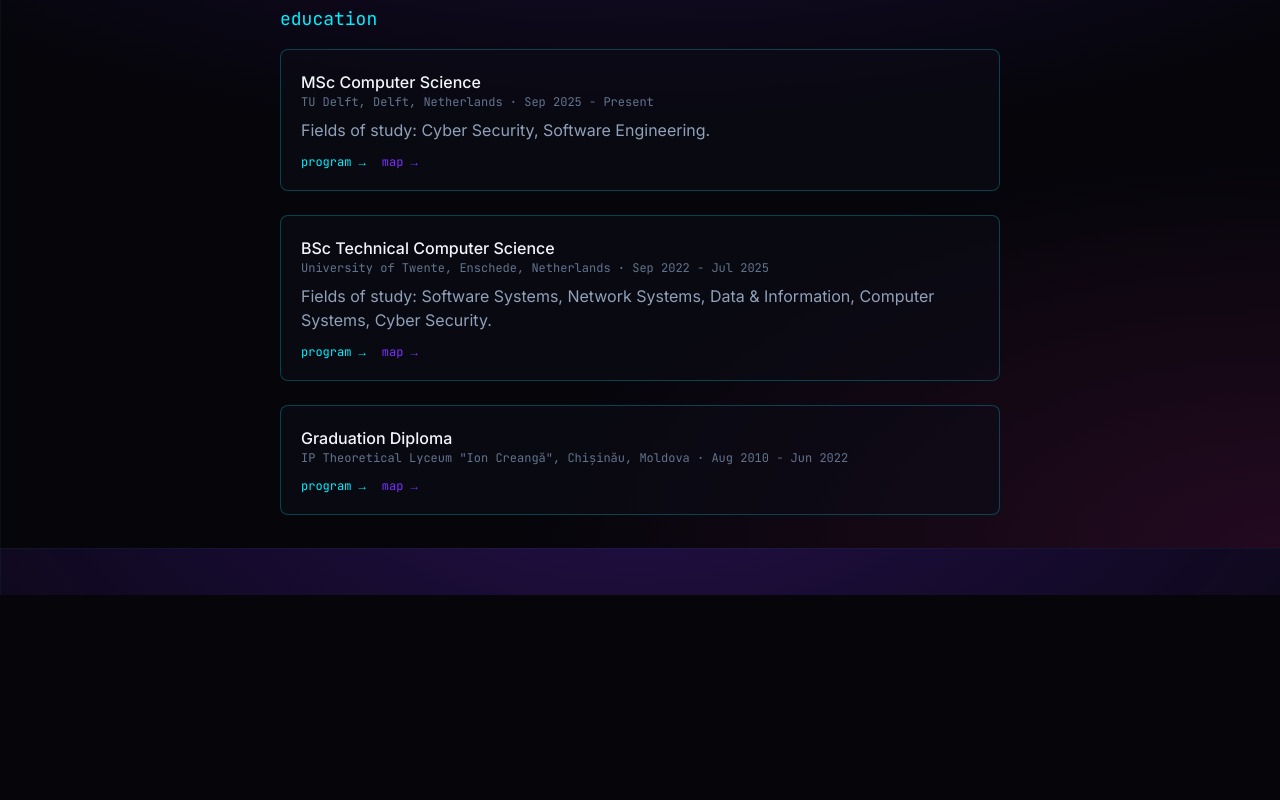
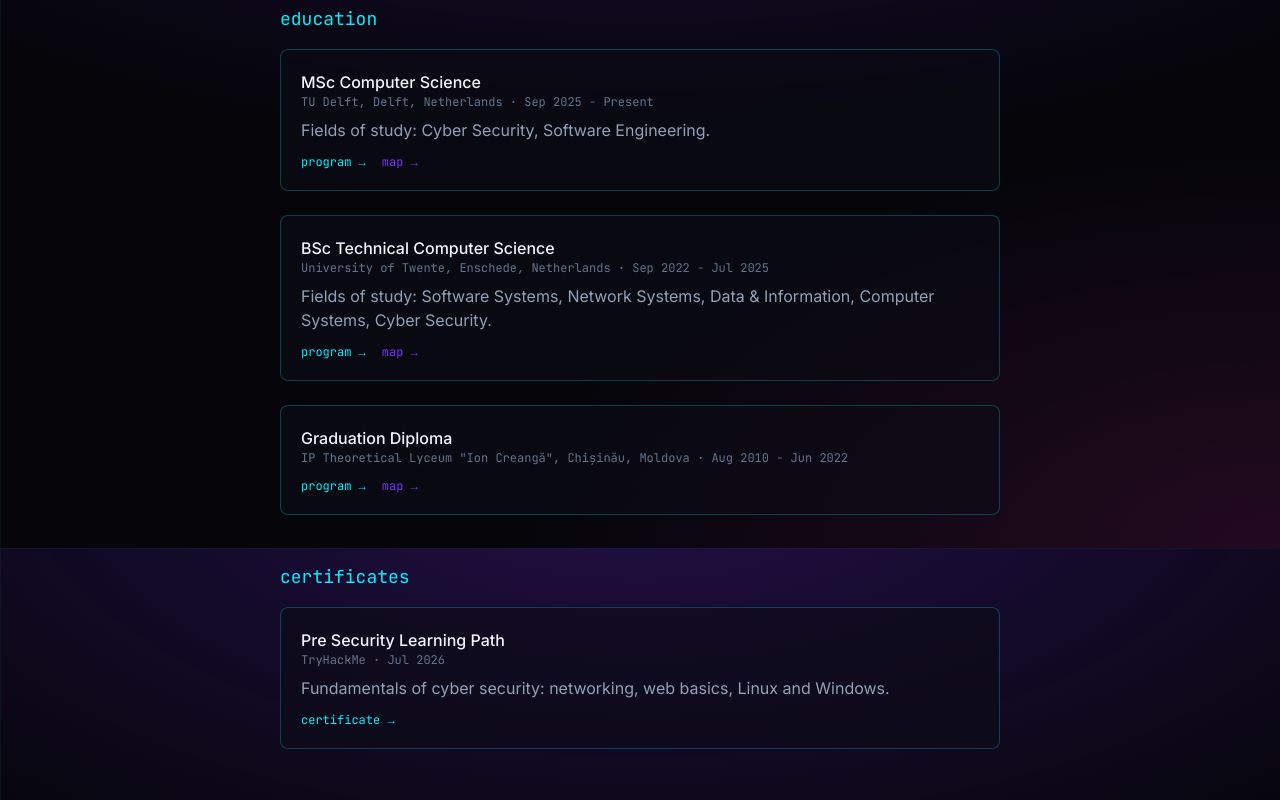
Before and after one commit to Headpoint2042/PSite, a Vue app: page /education in a window 1280 px wide. Shown: the part 252-1052 px from the top of the page. Before the commit the page ends 847 px from the top, so only its background shows below. Built offline with nearby package versions, Linux system fonts and the light colour scheme.

Commit message:
Added PreSec cert

```diff
--- a/src/views/EducationView.vue
+++ b/src/views/EducationView.vue
@@ -6,6 +6,7 @@
   description?: string
   programLink?: string
   mapLink?: string
+  certificateLink?: string
 }
 
 const education: Entry[] = [
@@ -38,8 +39,16 @@
   },
 ]
 
-// TODO: certificates section - not yet populated, wire up when available.
-// const certificates: Entry[] = []
+const certificates: Entry[] = [
+  {
+    title: 'Pre Security Learning Path',
+    org: 'TryHackMe',
+    date: 'Jul 2026',
+    description:
+      'Fundamentals of cyber security: networking, web basics, Linux and Windows.',
+    certificateLink: '/certificates/THM_PreSec.pdf',
+  },
+]
 </script>
 
 <template>
@@ -91,8 +100,6 @@
       </ul>
     </div>
 
-    <!--
-      TODO: certificates section, uncomment and populate `certificates` above once available.
     <div class="mt-12">
       <h2 class="font-mono text-lg text-cyan">certificates</h2>
       <ul class="mt-4 space-y-6">
@@ -105,9 +112,21 @@
           <p class="font-mono text-xs text-slate-500">
             {{ item.org }} &middot; {{ item.date }}
           </p>
+          <p v-if="item.description" class="mt-2 text-slate-400">
+            {{ item.description }}
+          </p>
+          <div v-if="item.certificateLink" class="mt-3 flex gap-4 font-mono text-xs">
+            <a
+              :href="item.certificateLink"
+              target="_blank"
+              rel="noopener noreferrer"
+              class="text-cyan hover:glow-cyan"
+            >
+              certificate &rarr;
+            </a>
+          </div>
         </li>
       </ul>
     </div>
-    -->
   </section>
 </template>
```
Also changed, not shown: 1 other file (tests, documents, lock files or other folders). Lines whose indentation alone changed are shown as unchanged.
